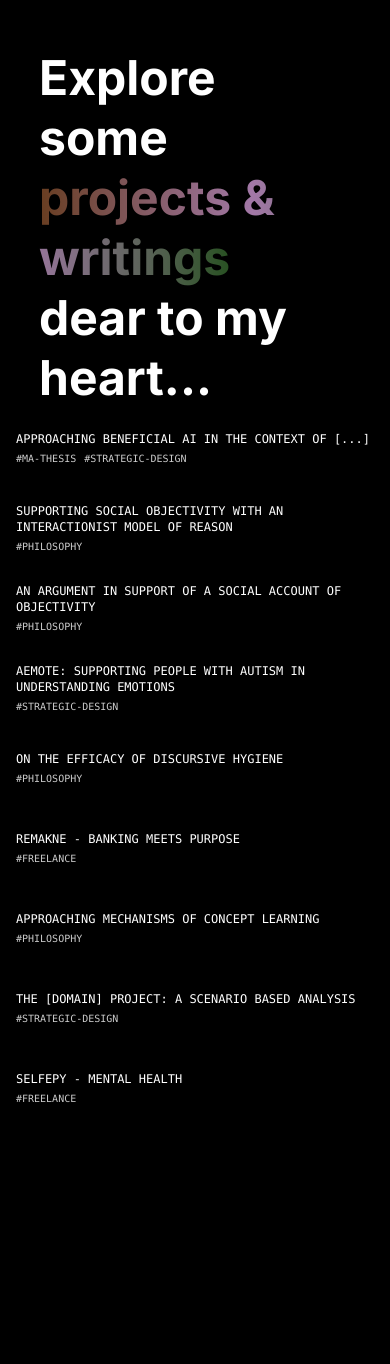
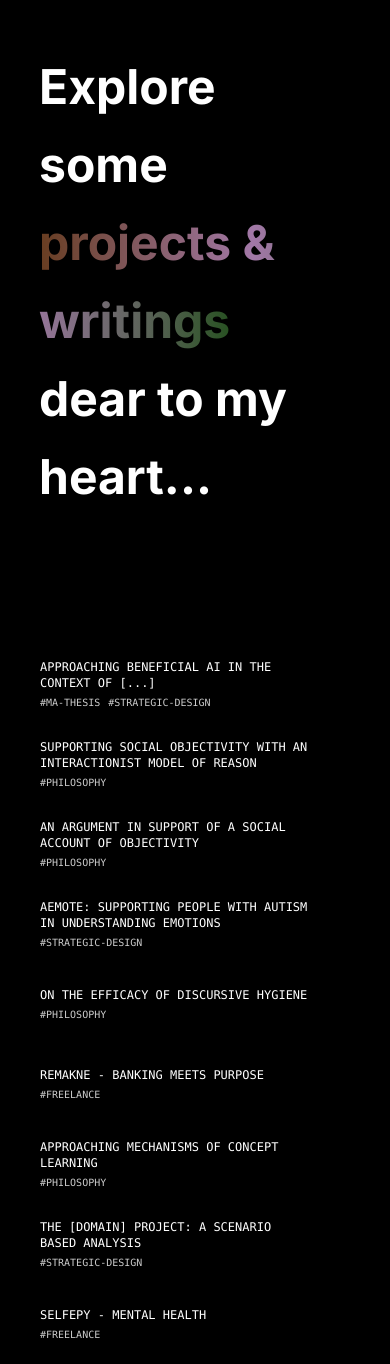
Before and after one commit to phytrisha/nico-portfolio-claude, a Next.js app: page / in a window 390 px wide. Shown: the part 2058-3422 px from the top of the page. Before the commit the page ends 3186 px from the top, so only its background shows below. Built offline with nearby package versions, Linux system fonts and the light colour scheme.

Commit message:
Mobile adjustments

```diff
--- a/components/ColoredAccentBar.tsx
+++ b/components/ColoredAccentBar.tsx
@@ -37,7 +37,7 @@ export default function ColoredAccentBar({ id, shortTitle, tags, color }: Colore
       </div>
 
       {/* Mobile: horizontal layout */}
-      <div className="w-full flex md:hidden flex-row items-center justify-start px-4 py-4 h-20">
+      <div className="w-full flex md:hidden flex-row items-center justify-start px-10 pr-20 py-4 h-20">
         <div className="flex flex-col gap-1 flex-grow justify-center">
           <div className="text-xs font-medium lg:whitespace-nowrap">
             {shortTitle}
--- a/components/ProjectColumn.tsx
+++ b/components/ProjectColumn.tsx
@@ -127,7 +127,7 @@ export default function ProjectColumn({ project, isExpanded, onClick }: ProjectC
                   <h2 className="text-3xl md:text-4xl font-bold mb-6 leading-tight">{project.title}</h2>
 
                   {/* Metadata table */}
-                  <div className="border border-black mb-48">
+                  <div className="border border-black mb-64 lg:mb-48">
                     <div className="border-b border-black p-4">
                       <p className="text-sm">{project.metadata.type}</p>
                     </div>
--- a/components/ProjectDetailModal.tsx
+++ b/components/ProjectDetailModal.tsx
@@ -60,7 +60,7 @@ export default function ProjectDetailModal({ project, isOpen, onClose }: Project
                 {/* Close button */}
                 <button
                   onClick={handleClose}
-                  className="fixed top-8 right-8 z-50 bg-black text-white w-12 h-12 flex items-center justify-center cursor-pointer transition-transform"
+                  className="fixed top-4 right-4 z-50 bg-black text-white w-12 h-12 flex items-center justify-center cursor-pointer transition-transform"
                 >
                   <svg
                     width="24"
--- a/components/ProjectsAccordion.tsx
+++ b/components/ProjectsAccordion.tsx
@@ -83,7 +83,7 @@ export default function ProjectsAccordion({ expandedId, setExpandedId, onShowPro
   return (
     <div
       ref={containerRef}
-      className="h-full flex md:flex-row flex-col md:overflow-x-auto w-full"
+      className="h-full flex md:flex-row flex-col md:overflow-x-auto w-full mt-32 lg:mt-0"
     >
       {projects.map((project, index) => {
         // When showing: delay increases with index (0, 0.1, 0.2, ...)
--- a/components/ProjectsIntro.tsx
+++ b/components/ProjectsIntro.tsx
@@ -2,7 +2,7 @@ export default function ProjectsIntro() {
   return (
     <div className="text-white h-full flex items-center justify-center lg:justify-end">
       <div className="w-full max-w-[80%] lg:max-w-[85%] lg:pl-[0.5%] lg:pr-[5%]">
-        <h2 className="text-5xl md:text-6xl lg:text-7xl font-bold leading-tight">
+        <h2 className="text-5xl md:text-6xl lg:text-7xl font-bold leading-relaxed">
           Explore some<br /><span className="bg-gradient-to-r from-[#683D20] via-[#A278A7] to-[#285122] bg-clip-text text-transparent">projects & writings</span><br />dear to my heart...
         </h2>
       </div>
```
